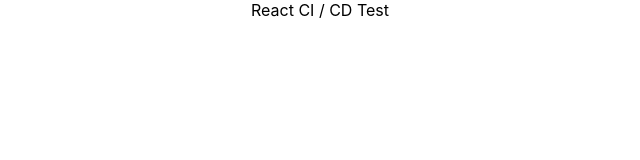
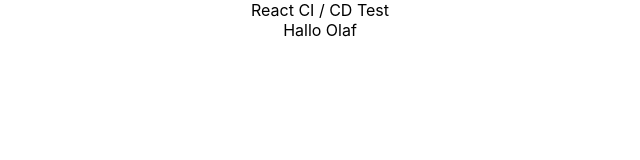
Before and after one commit to bdnkl/react-test, a React (Create React App) app: page / in a window 1280 px wide. Shown: the top 160 px of the page, without its empty margins (320-960 px from the left). Built offline with nearby package versions, Linux system fonts and the light colour scheme.

Commit message:
Added text

```diff
--- a/src/components/Main.tsx
+++ b/src/components/Main.tsx
@@ -3,7 +3,8 @@ export default function Main () {
 
     return (
         <div>
-            React CI / CD Test
+            React CI / CD Test<br />
+            Hallo Olaf
         </div>
     )
 }
```
